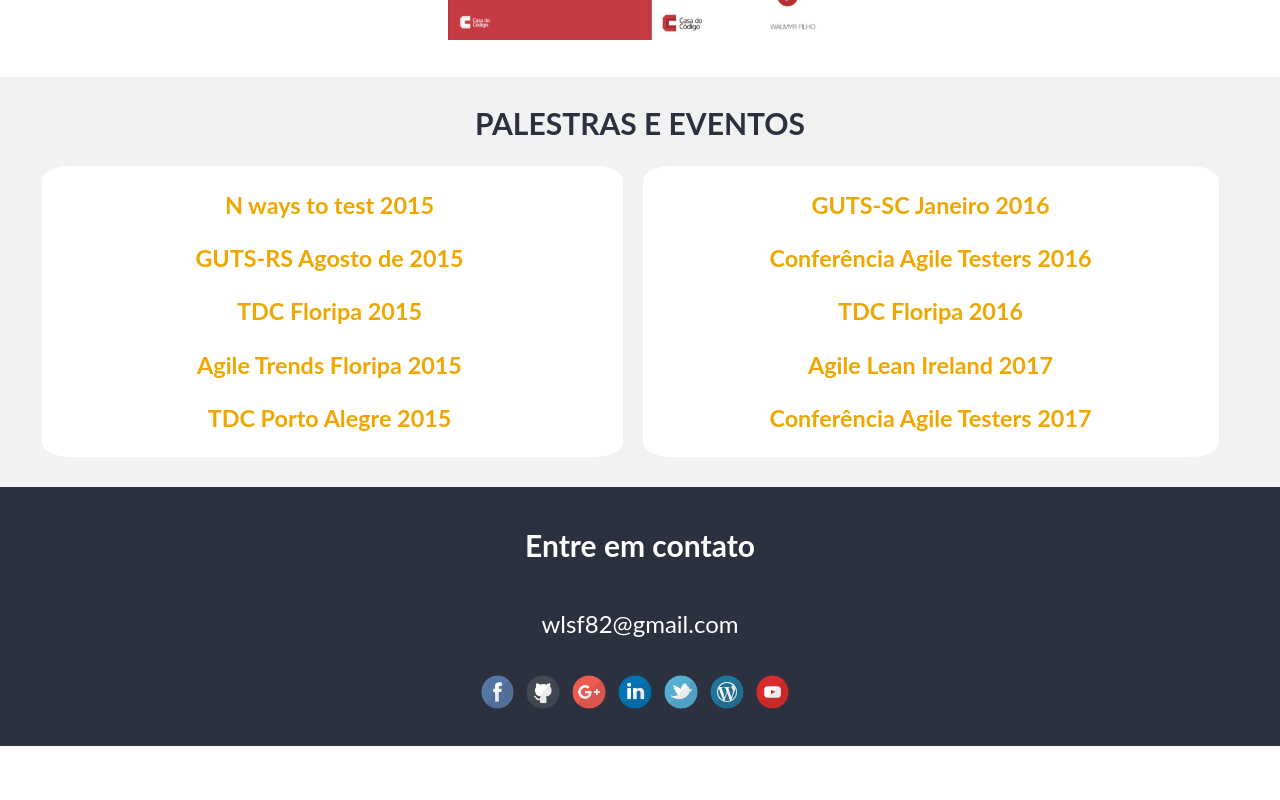
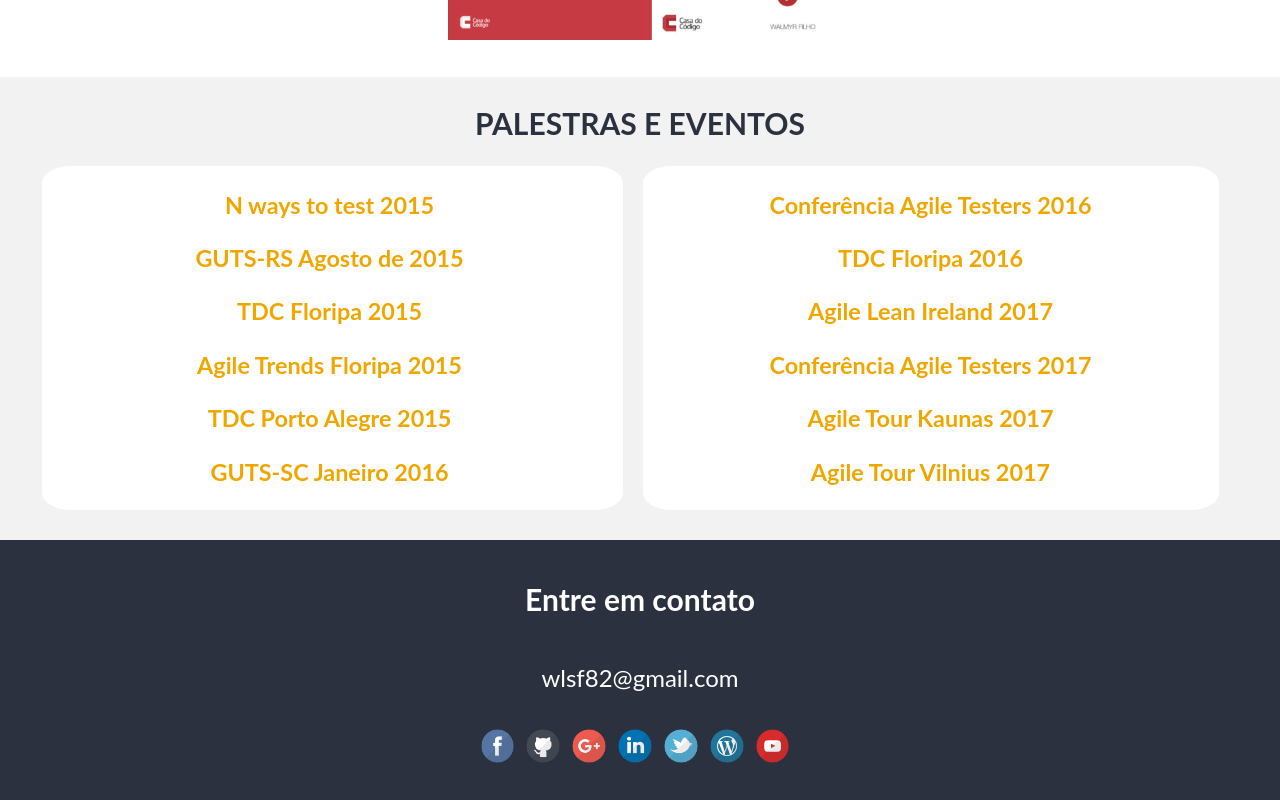
Before and after one commit to wlsf82/-walmyr-filho-react, a React (Create React App) app: page / in a window 1280 px wide. Shown: the part 2058-2858 px from the top of the page. Before the commit the page ends 2804 px from the top, so only its background shows below. Built offline with nearby package versions, Linux system fonts and the light colour scheme.

Commit message:
update speaches component with two more speaches

```diff
--- a/src/components/Speaches/index.js
+++ b/src/components/Speaches/index.js
@@ -27,14 +27,14 @@ const leftSideSpeaches = [
         href: "http://pt.slideshare.net/walmyrlimasilvafilho/protractor-visual-review-2",
         title: "TDC Porto Alegre 2015",
     },
-];
-
-const rightSideSpeaches = [
     {
         id: uuid(),
         href: "http://www.slideshare.net/walmyrlimasilvafilho/primeiros-passos-com-protractor-gutssc",
         title: "GUTS-SC Janeiro 2016",
     },
+];
+
+const rightSideSpeaches = [
     {
         id: uuid(),
         href: "http://www.slideshare.net/walmyrlimasilvafilho/protractor-style-guide-agile-testers-conference-2016",
@@ -54,6 +54,16 @@ const rightSideSpeaches = [
         id: uuid(),
         href: "https://www.slideshare.net/walmyrlimasilvafilho/estrategias-para-o-uso-de-integracao-e-entrega-continua-com-gocd",
         title: "Conferência Agile Testers 2017",
+    },
+    {
+        id: uuid(),
+        href: "https://www.slideshare.net/walmyrlimasilvafilho/lessons-learned-as-a-software-engineer-working-at-appearin",
+        title: "Agile Tour Kaunas 2017",
+    },
+    {
+        id: uuid(),
+        href: "https://www.slideshare.net/walmyrlimasilvafilho/lessons-learned-as-a-software-engineer-working-at-appearin",
+        title: "Agile Tour Vilnius 2017",
     },
 ];
 
```
